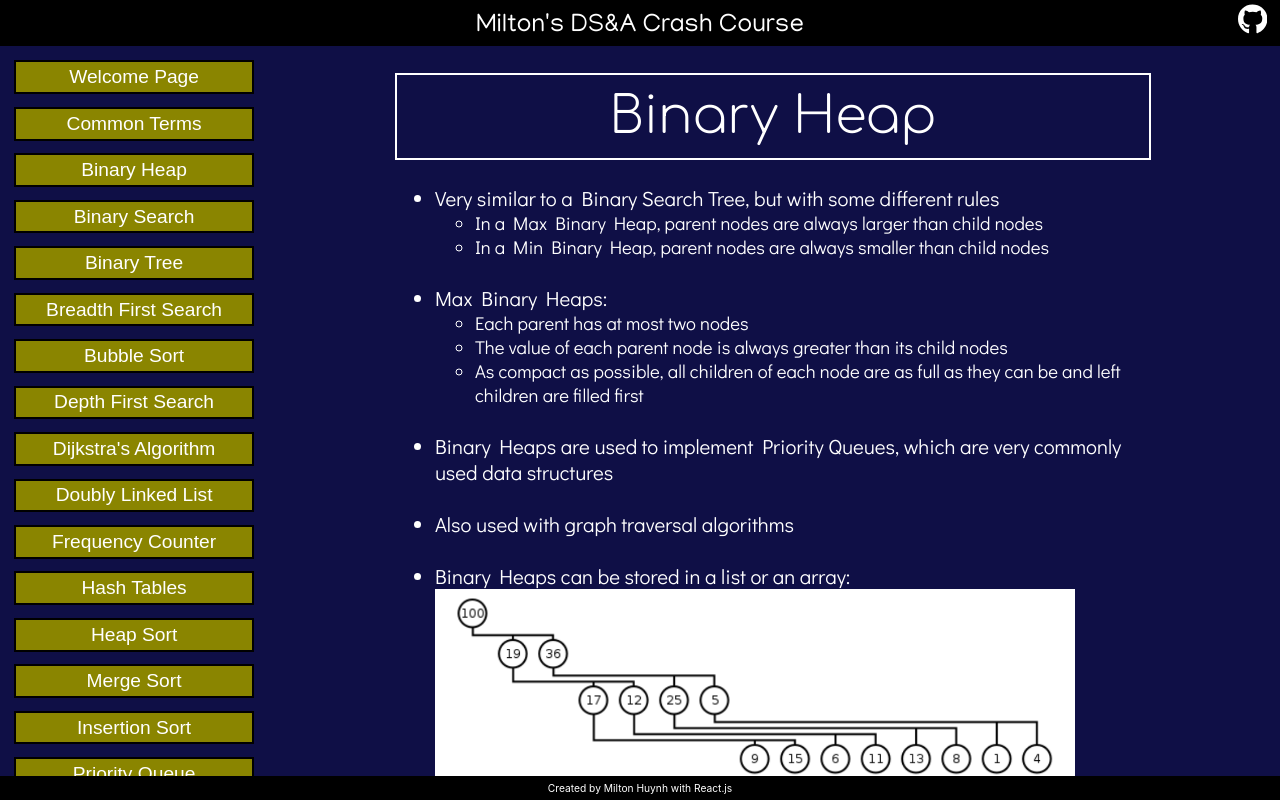
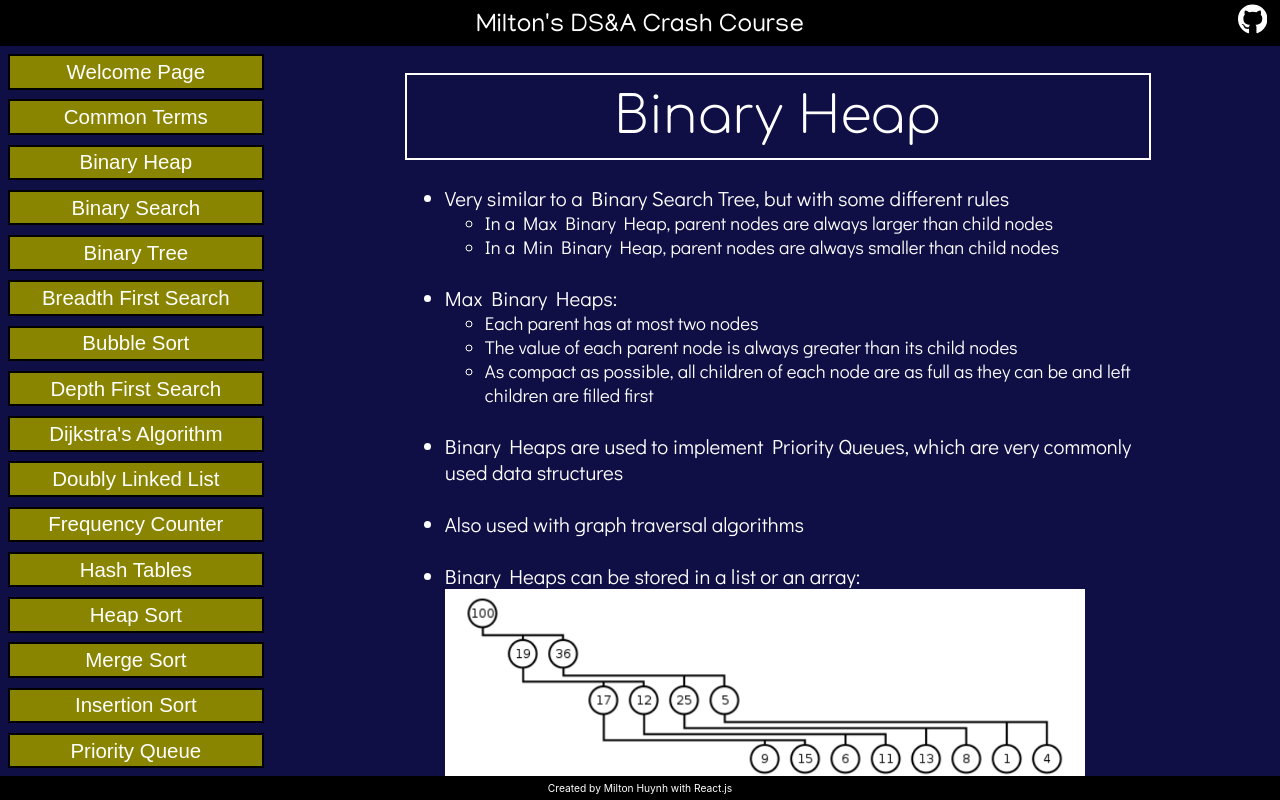
Before and after one commit to miltonhuynh/DSA-guide, a React (Create React App) app in the folder app/: page /DSA-guide/BinaryHeap in a window 1280 px wide. Built offline with nearby package versions, Linux system fonts and the light colour scheme; a web font is replaced by a local one.

Commit message:
Reduced nav bar size

```diff
--- a/app/src/App.css
+++ b/app/src/App.css
@@ -79,19 +79,19 @@ body,html {
 }
 
 #Navigator {
-  width: 21vw;
+  width: 22vw;
   overflow-y: scroll;
 }
 
 .Concept_Links {
   border: 0.2vw solid black;
-  margin: 1vw;
+  margin: 0.5vw 1vw 0.75vw 0.5vw;
   cursor: pointer;
   transition: 0.4s;
   text-align: center;
   background: rgb(138, 133, 0);
   color: white;
-  font-size: 1.5vw;
+  font-size: 1.6vw;
   padding: 0.3vw;
   font-family: 'Mandali', sans-serif;
 }
```
